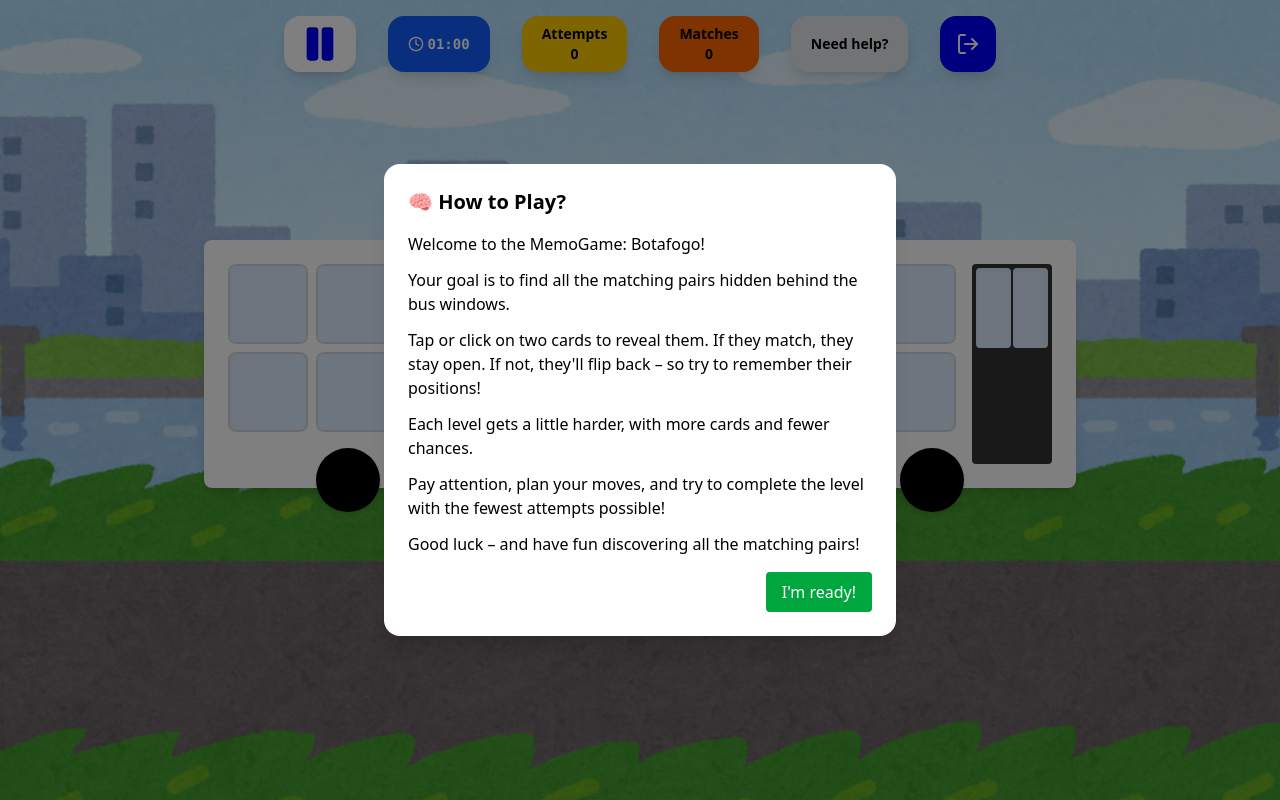
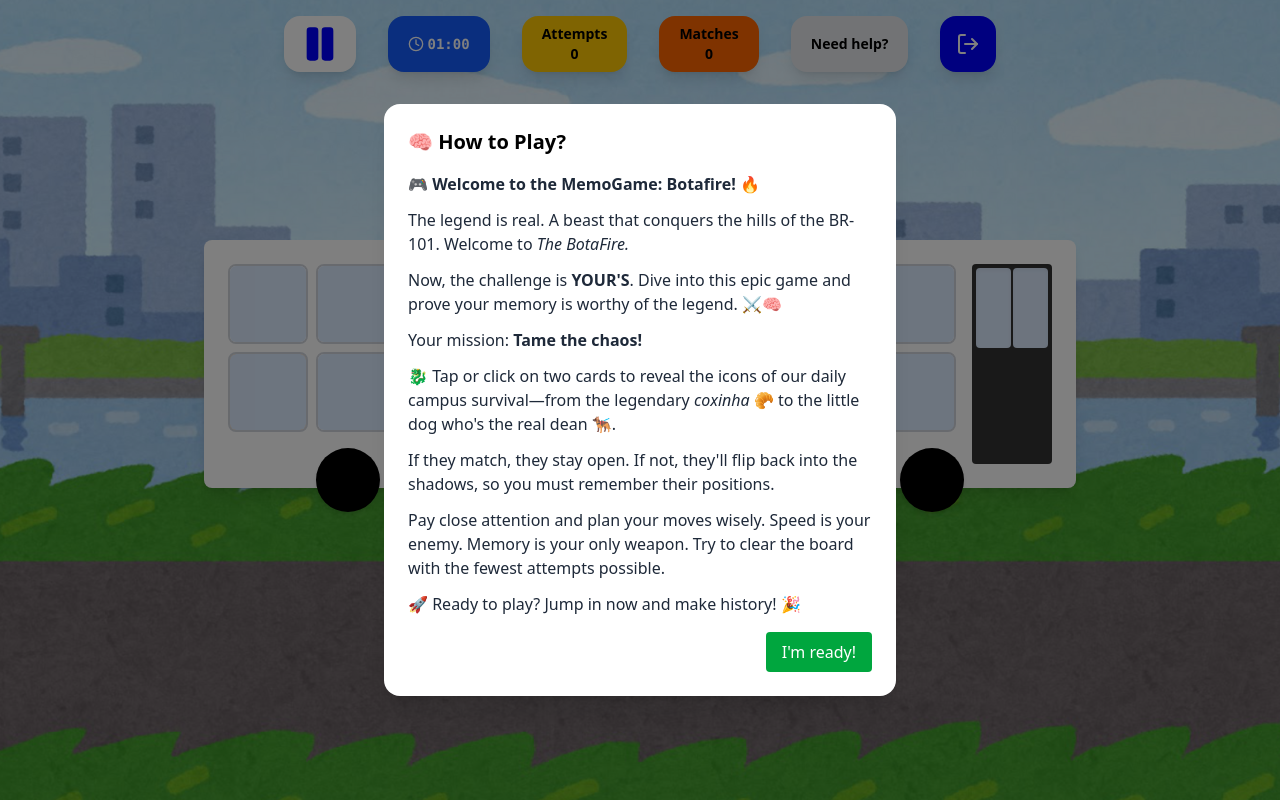
Before and after one commit to cabarros3/memory-game, a SvelteKit app: page /adventure in a window 1280 px wide. Built offline with nearby package versions, Linux system fonts and the light colour scheme.

Commit message:
refactor: ajusta texto introdutório

```diff
--- a/src/routes/adventure/+page.svelte
+++ b/src/routes/adventure/+page.svelte
@@ -840,14 +840,17 @@
   showCloseButton={isFromHelpButton}
   on:close={closeModal}
 >
-  <div class="flex flex-col gap-3">
-    <p>Welcome to the MemoGame: Botafogo!</p>
-    <p>Your goal is to find all the matching pairs hidden behind the bus windows.</p>
-    <p>Tap or click on two cards to reveal them. If they match, they stay open. If not, they'll flip back – so try to remember their positions!</p>
-    <p>Each level gets a little harder, with more cards and fewer chances.</p>
-    <p>Pay attention, plan your moves, and try to complete the level with the fewest attempts possible!</p>
-    <p>Good luck – and have fun discovering all the matching pairs!</p>
-  </div>
+ <div class="flex flex-col gap-3 text-gray-800 font-medium">
+  <p>🎮 <strong>Welcome to the MemoGame: Botafire!</strong> 🔥</p>
+  <p>The legend is real. A beast that conquers the hills of the BR-101. Welcome to <em>The BotaFire.</em></p>
+  <p>Now, the challenge is <strong>YOUR'S</strong>. Dive into this epic game and prove your memory is worthy of the legend. ⚔️🧠</p>
+  <p>Your mission: <strong>Tame the chaos!</strong> </p>
+  <p>🐉 Tap or click on two cards to reveal the icons of our daily campus survival—from the legendary <span class="italic">coxinha</span> 🥐 to the little dog who's the real dean 🐕‍🦺.</p>
+  <p>If they match, they stay open. If not, they'll flip back into the shadows, so you must remember their positions.</p>
+  <p>Pay close attention and plan your moves wisely. Speed is your enemy. Memory is your only weapon. Try to clear the board with the fewest attempts possible.</p>
+  <p>🚀 Ready to play? Jump in now and make history! 🎉</p>
+</div>
+
 
   <div slot="footer">
     {#if !isFromHelpButton}
```
